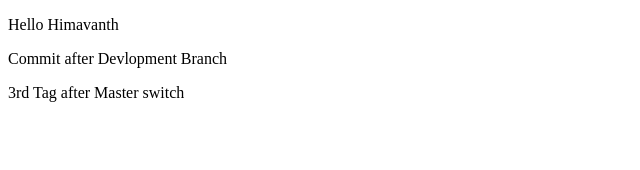
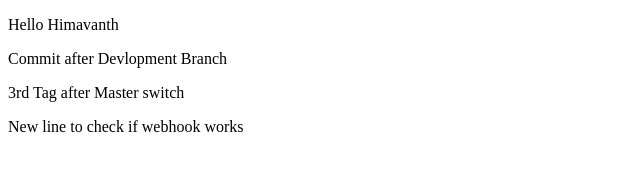
Before and after one commit to himavanthv/Assignment_DevOps1, a plain HTML site: page index.html in a window 1280 px wide. Shown: the whole page, without its empty margins (0-640 px from the left). Drawn offline with Linux system fonts and the light colour scheme.

Commit message:
Update index.html

```diff
--- a/index.html
+++ b/index.html
@@ -2,3 +2,4 @@
 <p>Hello Himavanth</p>
 <p>Commit after Devlopment Branch</p>
 <p>3rd Tag after Master switch</p>
+<p>New line to check if webhook works</p>
```
